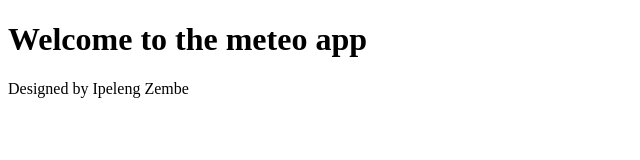
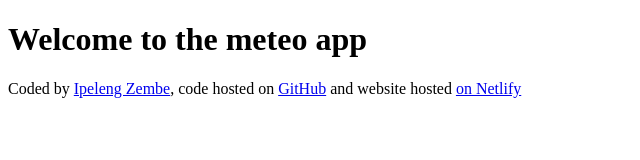
Before and after one commit to IpelengZ/meteo, a plain HTML site: page index.html in a window 1280 px wide. Shown: the whole page, without its empty margins (0-640 px from the left). Drawn offline with Linux system fonts and the light colour scheme.

Commit message:
Added links to the footer

```diff
--- a/index.html
+++ b/index.html
@@ -7,6 +7,12 @@
 </head>
 <body>
     <h1>Welcome to the meteo app</h1>
-    <footer>Designed by Ipeleng Zembe</footer>
+    <footer>
+        Coded by
+        <a href="https://github.com/IpelengZ" target="_blank"> Ipeleng Zembe</a>, code hosted on
+        <a href="https://github.com/IpelengZ/meteo" target="_blank"> GitHub</a> and website hosted
+        <a href="https://meteo-app-shecodes-iz.netlify.app/" target="_blank"> on Netlify</a>
+
+    </footer>
 </body>
 </html>
```
